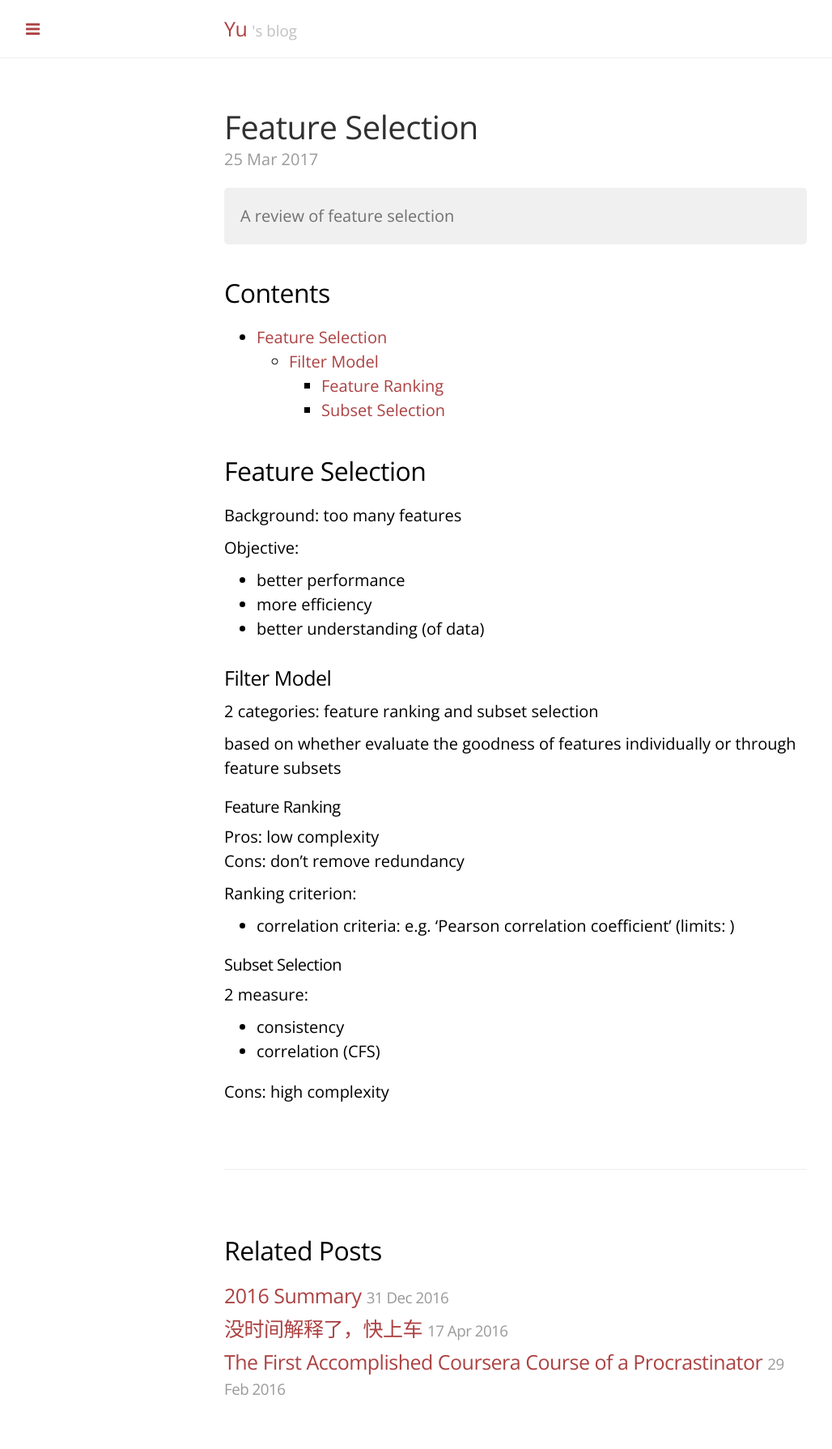
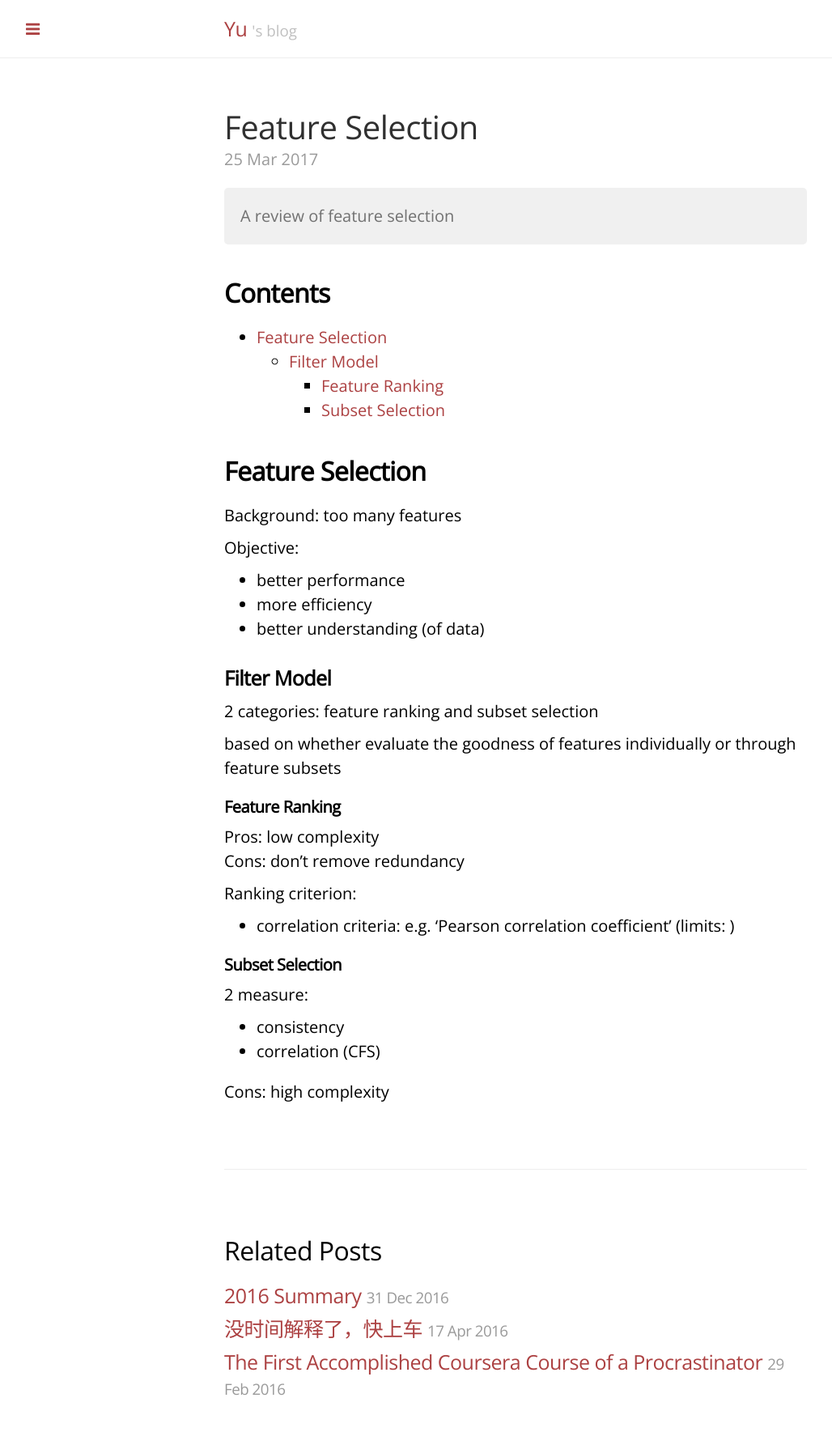
Before and after one commit to neilsustc/neilsustc.github.io, a Jekyll site: the page built from _posts/2017-03-25-feature-selection.md, in a window 1280 px wide. Shown: the whole page at 81% size, without its empty margins (3-1031 px from the left). Built offline with Jekyll 4.4.1, drawn with Linux system fonts in a browser that asks for light colours; some web fonts are replaced.

Commit message:
💄 bold section title

```diff
--- a/static/css/common.css
+++ b/static/css/common.css
@@ -1,51 +1,73 @@
 /* override */
+
 html {
     font-family: "Open Sans", "Microsoft yahei";
 }
-h1, h2, h3, h4, h5, h6 {
+
+h1,
+h2,
+h3,
+h4,
+h5,
+h6 {
     font-family: "Open Sans", "Microsoft yahei";
     color: black;
 }
+
 body {
     color: black;
 }
+
 p {
     margin-bottom: 0.5rem;
 }
+
 li ul {
     margin-bottom: 0.2rem;
 }
 
+
 /* */
+
 blockquote cite {
     font-size: 0.8rem;
 }
+
 h2 {
     font-size: 1.6rem;
     margin-top: 2rem;
     margin-bottom: 1rem;
 }
-em, strong {
+
+em,
+strong {
     color: #AE403F;
 }
+
 img {
     border-radius: 0;
     box-shadow: 0 2px 2px 0 rgba(0, 0, 0, 0.14), 0 3px 1px -2px rgba(0, 0, 0, 0.2), 0 1px 5px 0 rgba(0, 0, 0, 0.12);
 }
+
 pre {
     background-color: #f0f0f0;
 }
+
 code {
     background-color: #e6e6e6;
 }
+
 figure {
     margin: 0;
 }
+
 mark {
     border-radius: 5px;
 }
 
+
 /* definition list */
+
 dl {
     margin-bottom: 1rem;
     padding: 1rem;
@@ -53,24 +75,30 @@ dl {
     border-radius: 5px;
     margin-bottom: 0.5rem;
 }
+
 dt {
     border-bottom: 1px solid #ccc;
     padding-bottom: 0.5rem;
 }
+
 dd {
     padding-top: 0.5rem;
     margin-bottom: 0;
 }
 
+
 /* scrollbar */
+
 ::-webkit-scrollbar {
     width: 6px;
     height: 10px;
     background-color: rgba(0, 0, 0, 0);
 }
+
 ::-webkit-scrollbar-track {
     background-color: rgba(0, 0, 0, 0.1);
 }
+
 ::-webkit-scrollbar-thumb {
     border-radius: 3px;
     background-color: rgba(0, 0, 0, 0.2);
@@ -79,6 +107,7 @@ dd {
     -webkit-transition: all 0.4s ease;
     -o-transition: all 0.4s ease;
 }
+
 ::-webkit-scrollbar-thumb:hover {
     border-radius: 3px;
     background-color: rgba(0, 0, 0, 0.4);
@@ -88,12 +117,16 @@ dd {
     -o-transition: all 0.4s ease;
 }
 
+
 /* */
+
 .sidebar {
     font-family: "Open Sans", "Microsoft yahei";
 }
 
+
 /* excerpt */
+
 .excerpt {
     margin-bottom: 1rem;
     padding: 1rem;
@@ -102,28 +135,43 @@ dd {
     border-radius: 5px;
 }
 
+
 /* img */
+
 .image-wrapper {
     text-align: center;
     margin-bottom: 1rem;
 }
+
 .image-wrapper img {
     margin-bottom: 0;
     margin-left: auto;
     margin-right: auto;
 }
+
 .image-wrapper p.image-caption {
     color: #717171;
     padding-top: 0.5rem;
     padding-bottom: 0.5rem;
     font-size: 0.8rem;
 }
+
 .posts .post {
     margin-bottom: 40px;
 }
+
+.post h2,
+.post h3,
+.post h4,
+.post h5,
+.post h6 {
+    font-weight: bold
+}
+
 .post hr {
     border-top-color: #c8c8c8;
 }
+
 hr.quarter {
     width: 25%;
     margin-left: auto;
```
